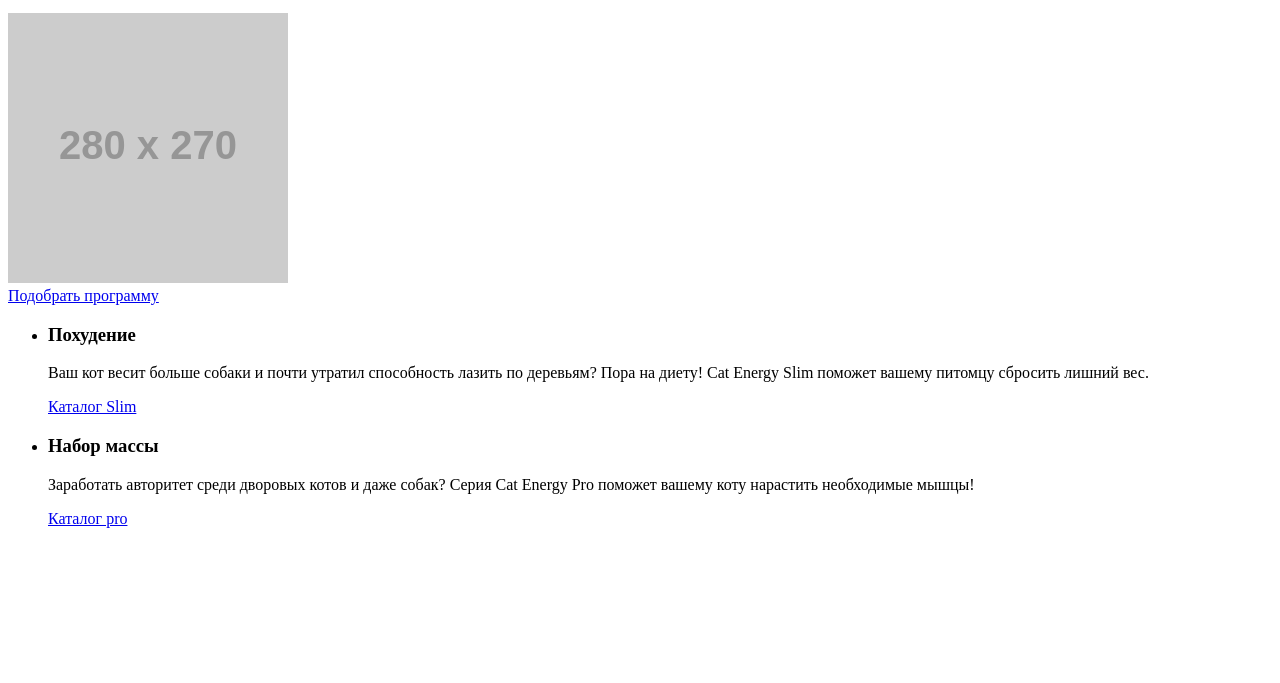
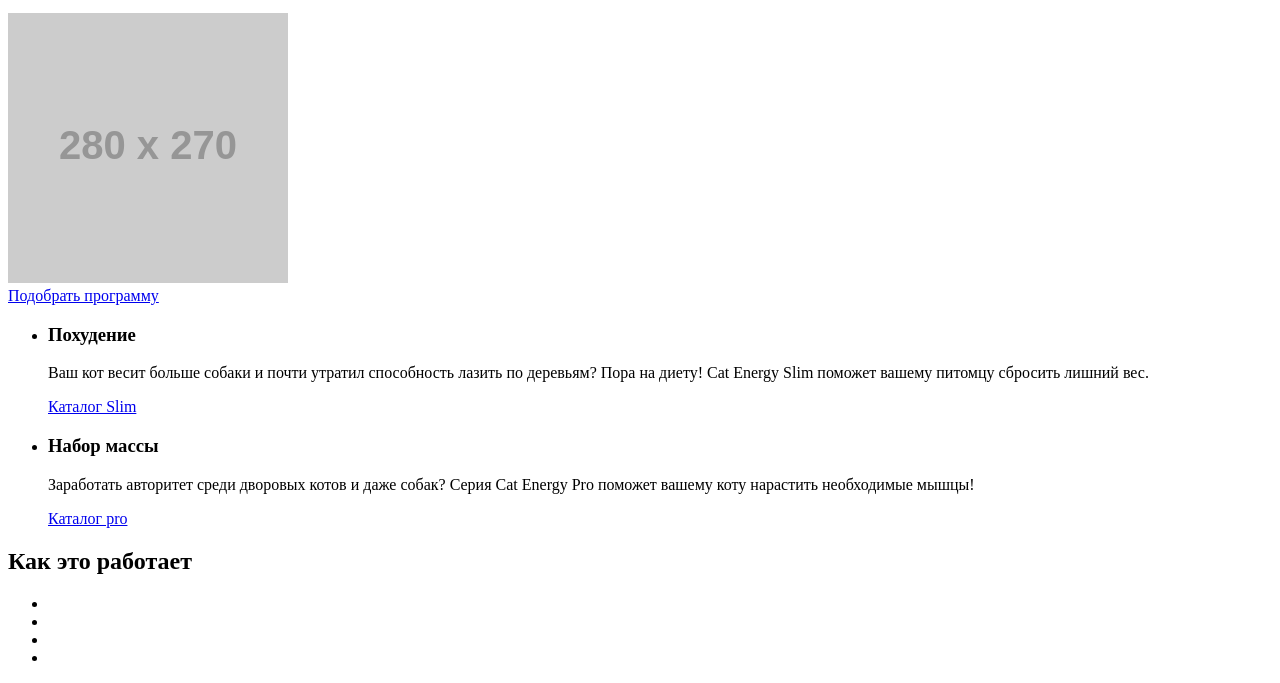
Before and after one commit to Terranru/548353-cat-energy, a website: page source/index.html in a window 1280 px wide. Shown: the part 172-855 px from the top of the page. Before the commit the page ends 800 px from the top, so only its background shows below. Drawn offline with Linux system fonts and the light colour scheme; placeholder pictures from the web are drawn by us.

Commit message:
about ul

```diff
--- a/source/index.html
+++ b/source/index.html
@@ -38,6 +38,16 @@
   </ul>
 </section>
 
+<section class="about">
+  <h2 class="visually-hidden">Как это работает</h2>
+  <ul class="about__list">
+    <li class="about-item"></li>
+    <li class="about-item"></li>
+    <li class="about-item"></li>
+    <li class="about-item"></li>
+  </ul>
+</section>
+
 </main>
 
 <footer>
```
